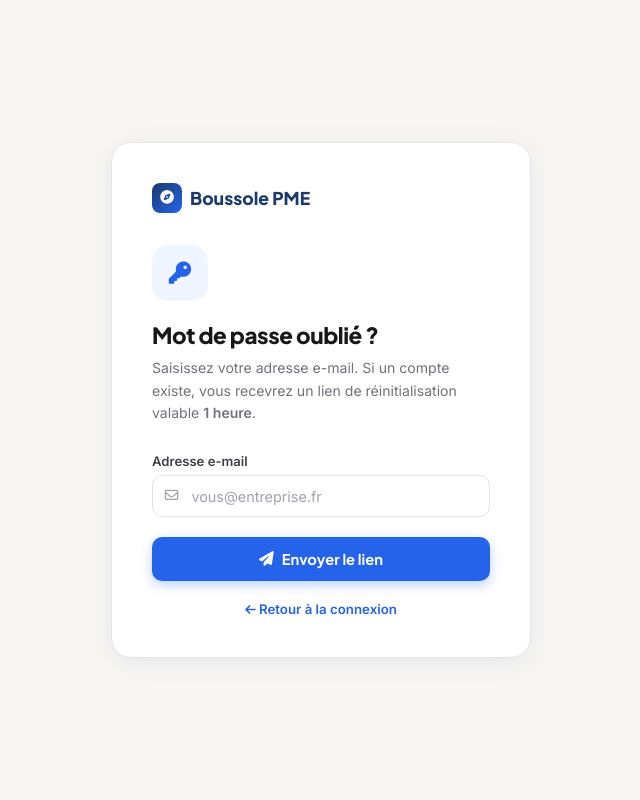
After one commit to teddybagnol-crypto/boussole-pme, a Flask app: page /mot-de-passe-oublie in a window 1280 px wide. The commit adds this page. Shown: the whole page, without its empty margins (319-959 px from the left). Run offline with Flask 3, Linux system fonts and the light colour scheme.

Commit message:
feat: mot de passe oublie - token securise, email reset, 2 nouvelles pages

```diff
--- a/app.py
+++ b/app.py
@@ -4,17 +4,19 @@ import json
 import zipfile
 import tempfile
 import warnings
+import secrets
 import numpy as np
 import pandas as pd
 import statsmodels.api as sm
 import groq
-from datetime import datetime
+from datetime import datetime, timedelta
 from dotenv import load_dotenv
 
 from flask import Flask, render_template, request, jsonify, redirect, session, send_file
 from flask_sqlalchemy import SQLAlchemy
 from flask_login import LoginManager, UserMixin, login_user, logout_user, login_required, current_user
 from flask_session import Session
+from flask_mail import Mail, Message
 from werkzeug.security import generate_password_hash, check_password_hash
 from sklearn.ensemble import RandomForestRegressor
 from sklearn.linear_model import LassoCV, LinearRegression
@@ -40,6 +42,15 @@ login_manager.login_view = 'login'
 app.config['SESSION_TYPE'] = 'sqlalchemy'
 app.config['SESSION_SQLALCHEMY'] = db
 Session(app)
+
+# ─── Flask-Mail ───────────────────────────
+app.config['MAIL_SERVER']   = os.environ.get('MAIL_SERVER',   'smtp.gmail.com')
+app.config['MAIL_PORT']     = int(os.environ.get('MAIL_PORT', 587))
+app.config['MAIL_USE_TLS']  = True
+app.config['MAIL_USERNAME'] = os.environ.get('MAIL_USERNAME', '')
+app.config['MAIL_PASSWORD'] = os.environ.get('MAIL_PASSWORD', '')
+app.config['MAIL_DEFAULT_SENDER'] = os.environ.get('MAIL_USERNAME', 'noreply@boussole-pme.fr')
+mail = Mail(app)
 
 GROQ_API_KEY = os.environ.get('GROQ_API_KEY', '')
 
@@ -96,6 +107,13 @@ class UserPreferences(db.Model):
     notif_rapport    = db.Column(db.Boolean,     default=False)
     freq_resume      = db.Column(db.String(20),  default='hebdomadaire')
     profil_public    = db.Column(db.Boolean,     default=False)
+
+class PasswordResetToken(db.Model):
+    id         = db.Column(db.Integer, primary_key=True)
+    user_id    = db.Column(db.Integer, db.ForeignKey('user.id'), nullable=False)
+    token      = db.Column(db.String(100), unique=True, nullable=False)
+    expires_at = db.Column(db.DateTime, nullable=False)
+    used       = db.Column(db.Boolean, default=False)
 
 
 # ─────────────────────────────────────────
@@ -1663,6 +1681,93 @@ def parametres_supprimer_compte():
 
 
 # ─────────────────────────────────────────
+# MOT DE PASSE OUBLIÉ
+# ─────────────────────────────────────────
+
+@app.route('/mot-de-passe-oublie', methods=['GET', 'POST'])
+def mot_de_passe_oublie():
+    if request.method == 'POST':
+        try:
+            email = request.form.get('email', '').strip().lower()
+            user  = User.query.filter_by(email=email).first()
+
+            # On répond toujours "succès" pour ne pas révéler si l'email existe
+            if user:
+                # Supprimer les anciens tokens non utilisés pour cet utilisateur
+                PasswordResetToken.query.filter_by(user_id=user.id, used=False).delete()
+
+                token      = secrets.token_urlsafe(48)
+                expires_at = datetime.utcnow() + timedelta(hours=1)
+                prt = PasswordResetToken(user_id=user.id, token=token, expires_at=expires_at)
+                db.session.add(prt)
+                db.session.commit()
+
+                reset_url = request.host_url.rstrip('/') + f'/reinitialiser-mot-de-passe/{token}'
+
+                mail_configured = bool(app.config.get('MAIL_USERNAME'))
+                if mail_configured:
+                    try:
+                        msg = Message(
+                            subject='Réinitialisation de votre mot de passe — Boussole PME',
+                            recipients=[user.email],
+                            html=f"""
+                            <div style="font-family:Inter,sans-serif;max-width:520px;margin:0 auto;padding:2rem">
+                                <div style="font-family:'Plus Jakarta Sans',sans-serif;font-weight:800;font-size:1.3rem;color:#1B3A6B;margin-bottom:1.5rem">
+                                    <span style="color:#2563EB">⊙</span> Boussole PME
+                                </div>
+                                <h2 style="font-size:1.2rem;color:#18181B;margin-bottom:0.75rem">Réinitialisez votre mot de passe</h2>
+                                <p style="color:#71717A;font-size:0.9rem;line-height:1.6;margin-bottom:1.5rem">
+                                    Vous avez demandé la réinitialisation de votre mot de passe. Cliquez sur le bouton ci-dessous — le lien est valable <strong>1 heure</strong>.
+                                </p>
+                                <a href="{reset_url}" style="display:inline-block;background:#2563EB;color:white;text-decoration:none;padding:0.75rem 1.75rem;border-radius:10px;font-weight:700;font-size:0.9rem">
+                                    Réinitialiser mon mot de passe →
+                                </a>
+                                <p style="color:#A1A1AA;font-size:0.78rem;margin-top:1.5rem;line-height:1.5">
+                                    Si vous n'avez pas fait cette demande, ignorez simplement cet email. Votre mot de passe reste inchangé.
+                                </p>
+                                <hr style="border:none;border-top:1px solid #E4E4E7;margin:1.5rem 0">
+                                <p style="color:#A1A1AA;font-size:0.75rem">© 2025 Boussole PME</p>
+                            </div>
+                            """
+                        )
+                        mail.send(msg)
+                    except Exception as mail_err:
+                        print('ERREUR envoi email :', str(mail_err))
+
+            return jsonify({'success': True})
+        except Exception as e:
+            print('ERREUR /mot-de-passe-oublie :', str(e))
+            return jsonify({'success': False, 'error': str(e)})
+    return render_template('mot_de_passe_oublie.html')
+
+
+@app.route('/reinitialiser-mot-de-passe/<token>', methods=['GET', 'POST'])
+def reinitialiser_mot_de_passe(token):
+    prt = PasswordResetToken.query.filter_by(token=token, used=False).first()
+
+    if not prt or prt.expires_at < datetime.utcnow():
+        return render_template('reinitialiser_mdp.html', token=token, expire=True)
+
+    if request.method == 'POST':
+        try:
+            new_password = request.form.get('password', '')
+            if len(new_password) < 8:
+                return jsonify({'success': False, 'error': 'Le mot de passe doit faire au moins 8 caractères.'})
+            user = db.session.get(User, prt.user_id)
+            if not user:
+                return jsonify({'success': False, 'error': 'Utilisateur introuvable.'})
+            user.password = generate_password_hash(new_password)
+            prt.used = True
+            db.session.commit()
+            return jsonify({'success': True})
+        except Exception as e:
+            db.session.rollback()
+            return jsonify({'success': False, 'error': str(e)})
+
+    return render_template('reinitialiser_mdp.html', token=token, expire=False)
+
+
+# ─────────────────────────────────────────
 # COMMUNAUTÉ
 # ─────────────────────────────────────────
 
--- a/requirements.txt
+++ b/requirements.txt
@@ -1,4 +1,5 @@
 Flask==3.1.2
+Flask-Mail==0.10.0
 Flask-Login==0.6.3
 Flask-Session==0.8.0
 Flask-SQLAlchemy==3.1.1
--- a/templates/login.html
+++ b/templates/login.html
@@ -326,7 +326,10 @@
             </div>
 
             <div class="form-group">
-                <label class="form-label" for="password">Mot de passe</label>
+                <div style="display:flex;justify-content:space-between;align-items:baseline;margin-bottom:0.4rem">
+                    <label class="form-label" for="password" style="margin-bottom:0">Mot de passe</label>
+                    <a href="/mot-de-passe-oublie" style="font-size:0.78rem;color:#2563EB;text-decoration:none;font-weight:600">Oublié ?</a>
+                </div>
                 <div class="input-icon-wrap">
                     <i class="fa-solid fa-lock input-icon"></i>
                     <input class="form-input" type="password" id="password" placeholder="••••••••" autocomplete="current-password" onkeydown="if(event.key==='Enter') login()">
--- /dev/null
+++ b/templates/mot_de_passe_oublie.html
@@ -0,0 +1,180 @@
+<!DOCTYPE html>
+<html lang="fr">
+<head>
+    <meta charset="UTF-8">
+    <meta name="viewport" content="width=device-width, initial-scale=1.0">
+    <title>Mot de passe oublié — Boussole PME</title>
+    <link href="https://fonts.googleapis.com/css2?family=Plus+Jakarta+Sans:wght@400;600;700;800&family=Inter:wght@400;500;600&display=swap" rel="stylesheet">
+    <link href="https://cdnjs.cloudflare.com/ajax/libs/font-awesome/6.4.0/css/all.min.css" rel="stylesheet">
+    <style>
+        *, *::before, *::after { box-sizing: border-box; margin: 0; padding: 0; }
+        body { font-family: 'Inter', sans-serif; background: #F7F6F4; min-height: 100vh; display: flex; align-items: center; justify-content: center; padding: 1.5rem; -webkit-font-smoothing: antialiased; }
+
+        .card {
+            background: white;
+            border: 1.5px solid #E4E4E7;
+            border-radius: 20px;
+            padding: 2.5rem;
+            width: 100%;
+            max-width: 420px;
+            box-shadow: 0 4px 24px rgba(27,58,107,0.08);
+        }
+
+        .brand {
+            display: flex; align-items: center; gap: 0.5rem;
+            font-family: 'Plus Jakarta Sans', sans-serif;
+            font-weight: 800; font-size: 1.1rem; color: #1B3A6B;
+            text-decoration: none; margin-bottom: 2rem;
+        }
+        .brand-icon { width: 30px; height: 30px; background: linear-gradient(135deg, #1B3A6B, #2563EB); border-radius: 8px; display: flex; align-items: center; justify-content: center; color: white; font-size: 0.85rem; }
+
+        .icon-wrap {
+            width: 56px; height: 56px;
+            background: #EFF6FF;
+            border-radius: 16px;
+            display: flex; align-items: center; justify-content: center;
+            font-size: 1.4rem; color: #2563EB;
+            margin-bottom: 1.25rem;
+        }
+
+        h1 { font-family: 'Plus Jakarta Sans', sans-serif; font-weight: 800; font-size: 1.4rem; color: #18181B; letter-spacing: -0.02em; margin-bottom: 0.5rem; }
+        .subtitle { color: #71717A; font-size: 0.88rem; line-height: 1.6; margin-bottom: 1.75rem; }
+
+        .form-label { display: block; font-size: 0.82rem; font-weight: 600; color: #3F3F46; margin-bottom: 0.4rem; }
+        .input-wrap { position: relative; margin-bottom: 1.25rem; }
+        .input-icon { position: absolute; left: 0.8rem; top: 50%; transform: translateY(-50%); color: #A1A1AA; font-size: 0.85rem; pointer-events: none; }
+        .form-input {
+            width: 100%; padding: 0.72rem 0.9rem 0.72rem 2.4rem;
+            border: 1.5px solid #E4E4E7; border-radius: 10px;
+            font-family: 'Inter', sans-serif; font-size: 0.9rem; color: #18181B;
+            outline: none; transition: border-color 150ms, box-shadow 150ms;
+        }
+        .form-input::placeholder { color: #A1A1AA; }
+        .form-input:focus { border-color: #2563EB; box-shadow: 0 0 0 3px rgba(37,99,235,0.12); }
+
+        .btn {
+            width: 100%; padding: 0.8rem;
+            background: #2563EB; color: white; border: none; border-radius: 10px;
+            font-family: 'Plus Jakarta Sans', sans-serif; font-size: 0.92rem; font-weight: 700;
+            cursor: pointer; transition: background 150ms, box-shadow 150ms;
+            display: flex; align-items: center; justify-content: center; gap: 0.5rem;
+            box-shadow: 0 4px 12px rgba(37,99,235,0.3);
+        }
+        .btn:hover { background: #1E4D8C; }
+        .btn:disabled { opacity: 0.65; cursor: not-allowed; }
+
+        .alert { padding: 0.7rem 0.9rem; border-radius: 8px; font-size: 0.83rem; font-weight: 500; margin-bottom: 1rem; display: none; align-items: center; gap: 0.5rem; }
+        .alert.error   { background: #FEE2E2; color: #991B1B; border: 1px solid #FECACA; }
+        .alert.success { background: #DCFCE7; color: #166534; border: 1px solid #BBF7D0; flex-direction: column; align-items: flex-start; }
+        .alert.show    { display: flex; }
+
+        .back-link { text-align: center; margin-top: 1.25rem; font-size: 0.83rem; color: #71717A; }
+        .back-link a { color: #2563EB; text-decoration: none; font-weight: 600; }
+        .back-link a:hover { text-decoration: underline; }
+
+        /* État succès */
+        .success-state { display: none; text-align: center; }
+        .success-state .big-icon { font-size: 2.5rem; color: #16A34A; margin-bottom: 1rem; }
+        .success-state h2 { font-family: 'Plus Jakarta Sans', sans-serif; font-weight: 800; font-size: 1.2rem; color: #18181B; margin-bottom: 0.5rem; }
+        .success-state p { color: #71717A; font-size: 0.88rem; line-height: 1.6; margin-bottom: 1.5rem; }
+        .success-state .hint { background: #F0FDF4; border: 1px solid #BBF7D0; border-radius: 10px; padding: 0.9rem 1rem; font-size: 0.82rem; color: #166534; text-align: left; line-height: 1.55; }
+    </style>
+</head>
+<body>
+<div class="card">
+
+    <a href="/login" class="brand">
+        <div class="brand-icon"><i class="fa-solid fa-compass"></i></div>
+        Boussole PME
+    </a>
+
+    <!-- Formulaire -->
+    <div id="formState">
+        <div class="icon-wrap"><i class="fa-solid fa-key"></i></div>
+        <h1>Mot de passe oublié ?</h1>
+        <p class="subtitle">Saisissez votre adresse e-mail. Si un compte existe, vous recevrez un lien de réinitialisation valable <strong>1 heure</strong>.</p>
+
+        <div class="alert error" id="alertError">
+            <i class="fa-solid fa-circle-exclamation"></i>
+            <span id="alertErrorMsg"></span>
+        </div>
+
+        <label class="form-label" for="email">Adresse e-mail</label>
+        <div class="input-wrap">
+            <i class="fa-regular fa-envelope input-icon"></i>
+            <input class="form-input" type="email" id="email" placeholder="vous@entreprise.fr" autocomplete="email"
+                   onkeydown="if(event.key==='Enter') envoyer()">
+        </div>
+
+        <button class="btn" id="btnEnvoyer" onclick="envoyer()">
+            <i class="fa-solid fa-paper-plane"></i> Envoyer le lien
+        </button>
+
+        <div class="back-link">
+            <a href="/login"><i class="fa-solid fa-arrow-left" style="font-size:0.75rem"></i> Retour à la connexion</a>
+        </div>
+    </div>
+
+    <!-- Succès -->
+    <div class="success-state" id="successState">
+        <div class="big-icon"><i class="fa-solid fa-circle-check"></i></div>
+        <h2>Email envoyé !</h2>
+        <p>Si un compte est associé à <strong id="emailSent"></strong>, vous recevrez un email dans les prochaines minutes.</p>
+        <div class="hint">
+            <strong>Vous ne voyez rien ?</strong> Vérifiez vos spams ou courriers indésirables. Le lien expire dans 1 heure.
+        </div>
+        <div class="back-link" style="margin-top:1.25rem">
+            <a href="/login"><i class="fa-solid fa-arrow-left" style="font-size:0.75rem"></i> Retour à la connexion</a>
+        </div>
+    </div>
+
+</div>
+
+<script>
+async function envoyer() {
+    const btn   = document.getElementById('btnEnvoyer');
+    const email = document.getElementById('email').value.trim();
+
+    if (!email) {
+        showError('Veuillez saisir votre adresse e-mail.');
+        return;
+    }
+
+    hideError();
+    btn.disabled = true;
+    btn.innerHTML = '<i class="fa-solid fa-circle-notch fa-spin"></i> Envoi en cours…';
+
+    try {
+        const form = new FormData();
+        form.append('email', email);
+        const resp = await fetch('/mot-de-passe-oublie', { method: 'POST', body: form });
+        let data;
+        try { data = await resp.json(); } catch(_) { data = { success: false, error: `Erreur serveur (${resp.status})` }; }
+
+        if (data.success) {
+            document.getElementById('emailSent').textContent = email;
+            document.getElementById('formState').style.display    = 'none';
+            document.getElementById('successState').style.display = 'block';
+        } else {
+            showError(data.error || 'Une erreur est survenue.');
+            btn.disabled = false;
+            btn.innerHTML = '<i class="fa-solid fa-paper-plane"></i> Envoyer le lien';
+        }
+    } catch(e) {
+        showError('Impossible de joindre le serveur.');
+        btn.disabled = false;
+        btn.innerHTML = '<i class="fa-solid fa-paper-plane"></i> Envoyer le lien';
+    }
+}
+
+function showError(msg) {
+    const el = document.getElementById('alertError');
+    document.getElementById('alertErrorMsg').textContent = msg;
+    el.classList.add('show');
+}
+function hideError() {
+    document.getElementById('alertError').classList.remove('show');
+}
+</script>
+</body>
+</html>
```
Also changed, not shown: templates/reinitialiser_mdp.html (added, +220 -0 lines).
